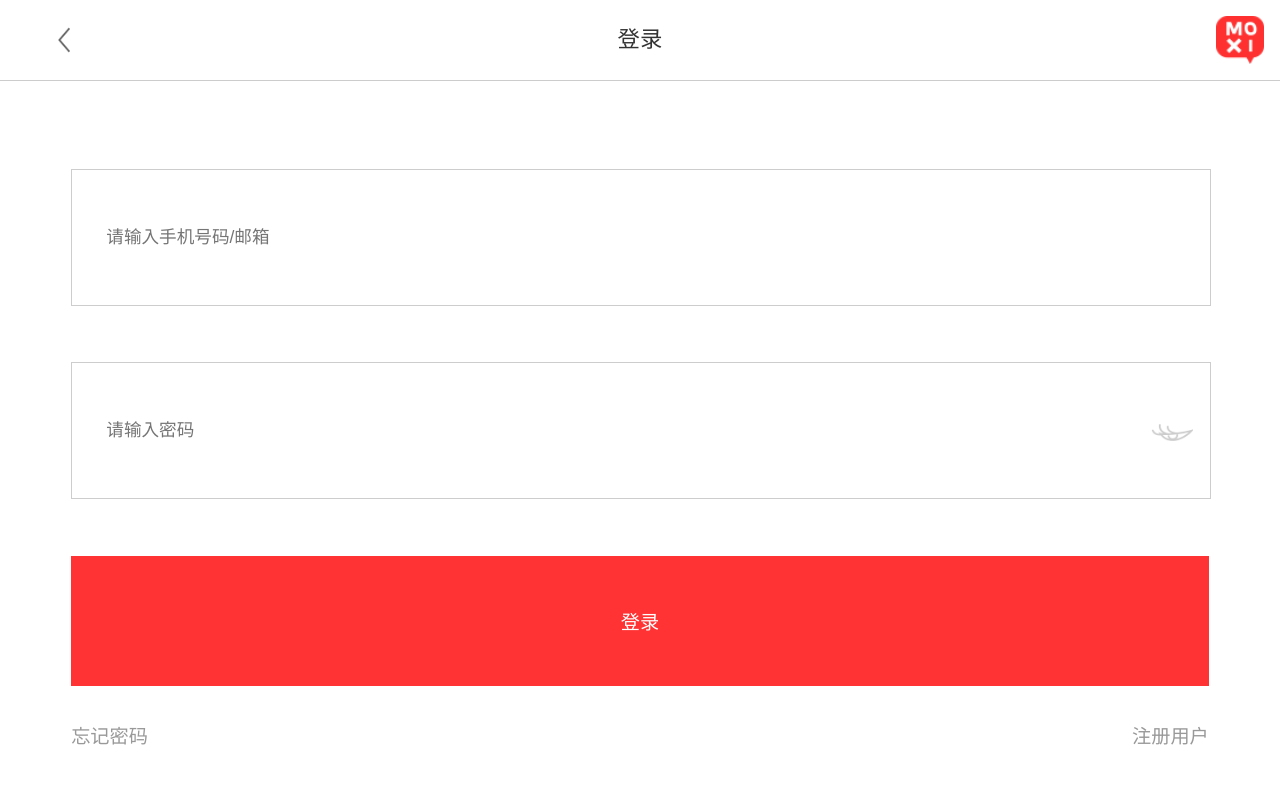
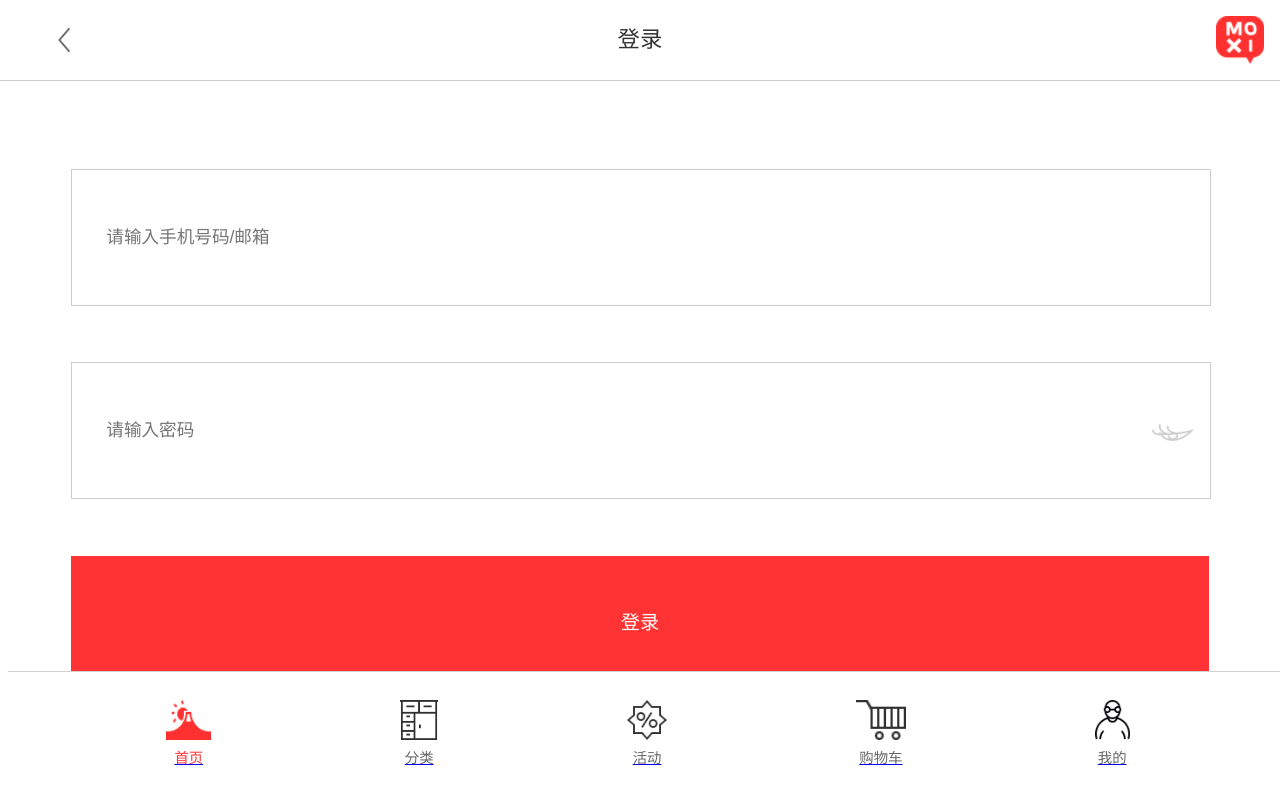
Before and after one commit to oneninezerothree/-app, a Vue app: page / in a window 1280 px wide. Shown: the top 800 px of the page. Built offline with nearby package versions, Linux system fonts and the light colour scheme.

Commit message:
footer 二改

```diff
--- a/src/App.vue
+++ b/src/App.vue
@@ -1,9 +1,19 @@
 <template>
   <div id="app">
     <router-view/>
+    <mxfooter />
   </div>
 </template>
-
+<script>
+import { Component, Vue } from 'vue-property-decorator';
+import mxfooter from '@/components/footer/footer.vue';
+@Component({
+  components: {
+    mxfooter
+  }
+})
+export default class App extends Vue {}
+</script>
 <style lang="scss">
 #app {
   font-family: 'Avenir', Helvetica, Arial, sans-serif;
--- a/src/views/footer/footer.vue
+++ b/src/views/footer/footer.vue
@@ -55,7 +55,6 @@ export default Vue.extend({
   },
   methods: {
     foo: function(number) {
-       console.log(this);
       return (this.num = number);
     },
   },
```
